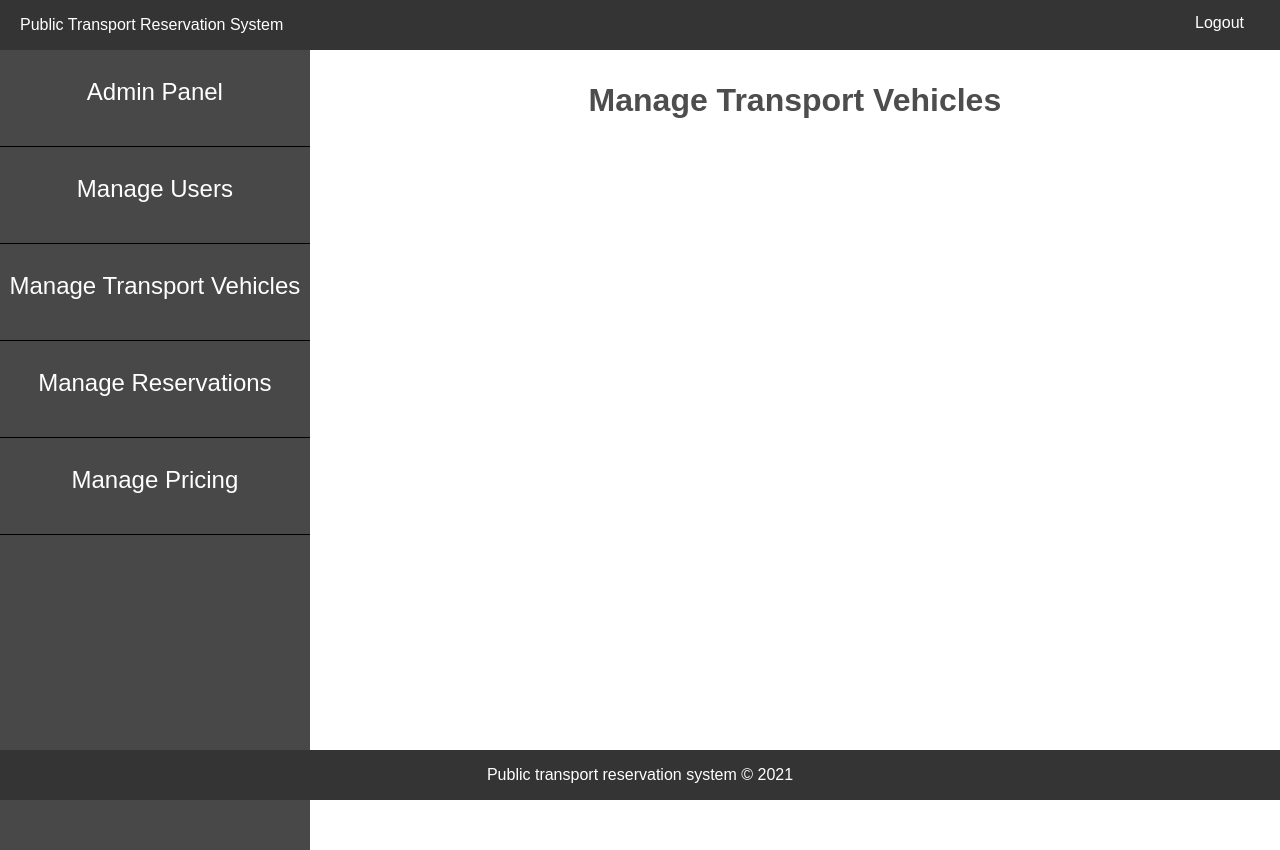
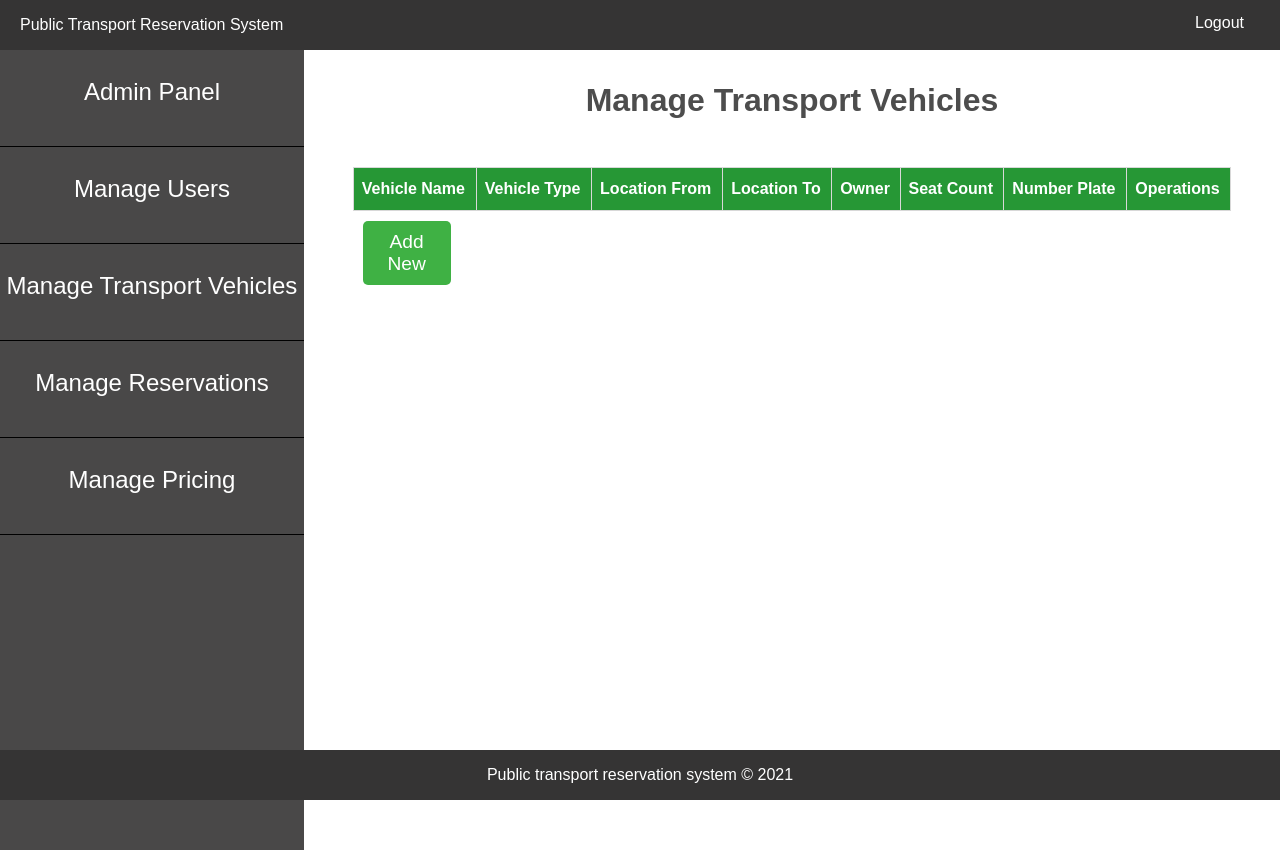
Before and after one commit to Shahadh7/public-transport-reservation-system, a PHP site: page /views/admin_manage_transports.php in a window 1280 px wide. Run offline with PHP 8.4, Linux system fonts and the light colour scheme; the visitor is signed in with stand-in values (Sample User, id 1); lists and menus that the app fills with data are empty.

Commit message:
new changes

```diff
--- a/css/style.css
+++ b/css/style.css
@@ -156,25 +156,25 @@
 }
 
 
-#admin-table-users {
+.table-data {
     border-collapse: collapse;
     width: 100%;
 }
 
-#admin-table-users td, #admin-table-users th {
+.table-data td, .table-data th {
     border: 1px solid rgb(216, 216, 216);
     padding: 8px;
 }
 
-#admin-table-users tr:nth-child(even){
+.table-data tr:nth-child(even){
     background-color: #f2f2f2;
 }
 
-#admin-table-users tr:hover {
+.table-data tr:hover {
     background-color: #ddd;
 }
 
-#admin-table-users th {
+.table-data th {
     padding-top: 12px;
     padding-bottom: 12px;
     text-align: left;
@@ -202,7 +202,7 @@
 }
 
 
-#user-add-btn {
+.add-new-btn {
     margin-top: 10px;
     margin-left: 10px;
     padding: 10px;
@@ -214,7 +214,7 @@
     border: none;
 }
 
-#user-add-btn:focus {
+.add-new-btn:focus {
     outline:none;
 
 }
--- a/resources/db.php
+++ b/resources/db.php
@@ -85,7 +85,7 @@
         try
         {
             $db = $this->dbConnect();
-            $SQL = $db->prepare("SELECT username,nic FROM users WHERE username != 'admin'");
+            $SQL = $db->prepare("SELECT username,nic,user_id FROM users WHERE username != 'admin'");
             $SQL->execute();
             $result = $SQL->fetchAll(PDO::FETCH_ASSOC);
         }catch (PDOException $e) {
--- a/views/admin_manage_transports.php
+++ b/views/admin_manage_transports.php
@@ -20,7 +20,25 @@
             </div>
             <div class="content-view">
                 <h1> Manage Transport Vehicles</h1>
-
+                <div class="div-container">
+                    <table  class="table-data" id="admin-table-transport">
+                        <thead>
+                            <tr>
+                                <th>Vehicle Name</th>
+                                <th>Vehicle Type</th>
+                                <th>Location From</th>
+                                <th>Location To</th>
+                                <th>Owner</th>
+                                <th>Seat Count</th>
+                                <th>Number Plate</th>
+                                <th>Operations</th>
+                            </tr>
+                        </thead>
+                        <tbody id="transport-table-body">
+                        </tbody>
+                    </table>
+                    <button class="add-new-btn"> Add New</button>
+                </div>
             </div>
         </section>
         <section class="footer-section">
--- a/views/admin_manage_users.php
+++ b/views/admin_manage_users.php
@@ -24,7 +24,7 @@
                     <div class="search-div">
                         <input type="search" name="search" id="search-users" placeholder="Search users by name">
                     </div>
-                    <table id="admin-table-users">
+                    <table class="table-data" id="admin-table-users">
                         <thead>
                             <tr>
                                 <th>Username</th>
@@ -35,7 +35,7 @@
                         <tbody id="users-table-body">
                         </tbody>
                     </table>
-                    <button id="user-add-btn"> Add User</button>
+                    <button class="add-new-btn"> Add User</button>
                 </div>
             </div>
         </section>
```
Also changed, not shown: js/manage-users.js (+7 -5 lines), views/admin_manage_pricing.php (+14 -0 lines), views/admin_manage_reservation.php (+20 -0 lines).
